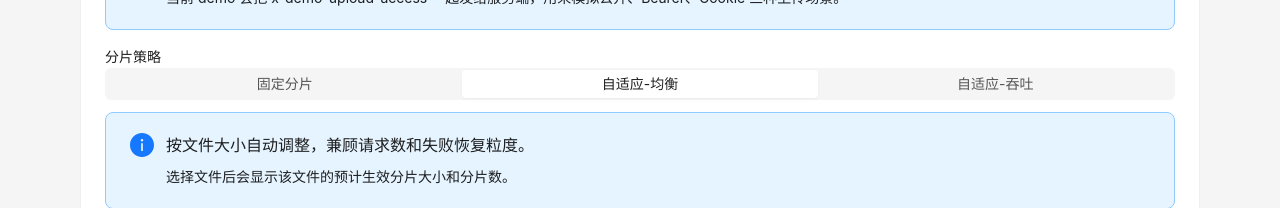
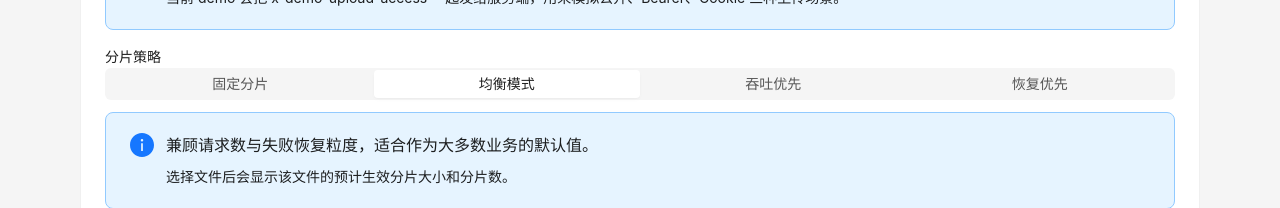
Before and after one commit to QDyanbing/things-you-dont-learn, a React (Vite) app in the folder packages/large-file-upload/: page / in a window 1280 px wide. Shown: the part 420-628 px from the top of the page. Built offline with nearby package versions, Linux system fonts and the light colour scheme; no server answers.

Commit message:
feat(upload): export and adopt part size preset helpers

```diff
--- a/packages/large-file-upload/src/pages/LargeFileUploadPage.tsx
+++ b/packages/large-file-upload/src/pages/LargeFileUploadPage.tsx
@@ -29,11 +29,13 @@ import {
   refreshDemoAccessToken,
 } from '../api/demoAuth';
 import {
-  createAdaptivePartSizeResolver,
+  createPartSizePresetResolver,
   createDemoUploadAdapter,
+  getUploadPartSizePreset,
   LargeFileUploader,
   PART_SIZE_UNITS,
   recommendPartSize,
+  UPLOAD_PART_SIZE_PRESETS,
   type DemoUploadResult,
   type DemoUploadServerContext,
   type UploadSnapshot,
@@ -45,7 +47,7 @@ const DEFAULT_AUTH_TOKEN = 'demo-access-token';
 const EXPIRED_DEMO_AUTH_TOKEN = 'expired-demo-token';
 
 type AuthMode = 'none' | 'bearer' | 'cookie';
-type PartSizeMode = 'custom' | 'balanced' | 'throughput';
+type PartSizeMode = 'custom' | 'balanced' | 'throughput' | 'recovery';
 
 /**
  * Human-readable byte formatter shared across progress cards and list items.
@@ -150,35 +152,15 @@ function createInitialSnapshot(
 function resolvePartSizeStrategy(mode: PartSizeMode) {
   switch (mode) {
     case 'balanced':
+    case 'throughput':
+    case 'recovery': {
+      const preset = getUploadPartSizePreset(mode);
       return {
-        description: '按文件大小自动调整，兼顾请求数和失败恢复粒度。',
-        recommend: (fileSize: number) =>
-          recommendPartSize(fileSize, {
-            minPartSize: 4 * PART_SIZE_UNITS.MB,
-            maxPartSize: 32 * PART_SIZE_UNITS.MB,
-            targetChunkCount: 80,
-          }),
-        resolver: createAdaptivePartSizeResolver({
-          minPartSize: 4 * PART_SIZE_UNITS.MB,
-          maxPartSize: 32 * PART_SIZE_UNITS.MB,
-          targetChunkCount: 80,
-        }),
+        description: preset.description,
+        recommend: (fileSize: number) => recommendPartSize(fileSize, preset),
+        resolver: createPartSizePresetResolver(mode),
       };
-    case 'throughput':
-      return {
-        description: '倾向更大的分片，适合带宽稳定、想降低请求数的场景。',
-        recommend: (fileSize: number) =>
-          recommendPartSize(fileSize, {
-            minPartSize: 8 * PART_SIZE_UNITS.MB,
-            maxPartSize: 64 * PART_SIZE_UNITS.MB,
-            targetChunkCount: 32,
-          }),
-        resolver: createAdaptivePartSizeResolver({
-          minPartSize: 8 * PART_SIZE_UNITS.MB,
-          maxPartSize: 64 * PART_SIZE_UNITS.MB,
-          targetChunkCount: 32,
-        }),
-      };
+    }
     default:
       return {
         description: '固定分片大小，适合后端已有明确 multipart 限制。',
@@ -544,8 +526,9 @@ export function LargeFileUploadPage() {
               block
               options={[
                 { label: '固定分片', value: 'custom' },
-                { label: '自适应-均衡', value: 'balanced' },
-                { label: '自适应-吞吐', value: 'throughput' },
+                { label: UPLOAD_PART_SIZE_PRESETS.balanced.label, value: 'balanced' },
+                { label: UPLOAD_PART_SIZE_PRESETS.throughput.label, value: 'throughput' },
+                { label: UPLOAD_PART_SIZE_PRESETS.recovery.label, value: 'recovery' },
               ]}
               value={partSizeMode}
               onChange={(value) => setPartSizeMode(value)}
--- a/packages/large-file-upload/src/utils/large-file-upload/index.ts
+++ b/packages/large-file-upload/src/utils/large-file-upload/index.ts
@@ -3,7 +3,14 @@ export { createDemoUploadAdapter } from './adapters/demoUploadAdapter';
 export { SampledFileHashStrategy } from './hashers/SampledFileHashStrategy';
 export { Sha256ChunkHashStrategy } from './hashers/Sha256ChunkHashStrategy';
 export { LocalStorageCheckpointStore } from './persistence/LocalStorageCheckpointStore';
-export { createAdaptivePartSizeResolver, PART_SIZE_UNITS, recommendPartSize } from './part-size';
+export {
+  createAdaptivePartSizeResolver,
+  createPartSizePresetResolver,
+  getUploadPartSizePreset,
+  PART_SIZE_UNITS,
+  recommendPartSize,
+  UPLOAD_PART_SIZE_PRESETS,
+} from './part-size';
 export type {
   DemoUploadAdapterOptions,
   DemoUploadRequestDataContext,
@@ -39,6 +46,8 @@ export type {
   UploadPartProgress,
   UploadPartRecord,
   UploadPartSizeContext,
+  UploadPartSizePreset,
+  UploadPartSizePresetName,
   UploadPartSizeResolver,
   UploadPartResult,
   UploadProgressState,
--- a/packages/large-file-upload/src/utils/large-file-upload/part-size.ts
+++ b/packages/large-file-upload/src/utils/large-file-upload/part-size.ts
@@ -1,4 +1,4 @@
-import type { UploadPartSizeResolver } from './types';
+import type { UploadPartSizePreset, UploadPartSizePresetName, UploadPartSizeResolver } from './types';
 
 const MB = 1024 * 1024;
 
@@ -22,14 +22,6 @@ export interface RecommendPartSizeOptions {
 }
 
 export interface AdaptivePartSizeResolverOptions extends RecommendPartSizeOptions {}
-
-export type UploadPartSizePresetName = 'balanced' | 'throughput' | 'recovery';
-
-export interface UploadPartSizePreset extends AdaptivePartSizeResolverOptions {
-  key: UploadPartSizePresetName;
-  label: string;
-  description: string;
-}
 
 export const UPLOAD_PART_SIZE_PRESETS: Record<UploadPartSizePresetName, UploadPartSizePreset> = {
   balanced: {
@@ -96,6 +88,16 @@ export function recommendPartSize(
   return clamp(alignUp(roughPartSize, alignTo), minPartSize, maxPartSize);
 }
 
+export function getUploadPartSizePreset(
+  name: UploadPartSizePresetName,
+  overrides: AdaptivePartSizeResolverOptions = {},
+) {
+  return {
+    ...UPLOAD_PART_SIZE_PRESETS[name],
+    ...overrides,
+  };
+}
+
 /**
  * Builds a resolver suitable for `LargeFileUploaderOptions.partSizeResolver`.
  *
@@ -108,6 +110,14 @@ export function createAdaptivePartSizeResolver(
   return ({ file }) => recommendPartSize(file.size, options);
 }
 
+export function createPartSizePresetResolver(
+  name: UploadPartSizePresetName,
+  overrides: AdaptivePartSizeResolverOptions = {},
+): UploadPartSizeResolver {
+  const { key: _key, label: _label, description: _description, ...options } = getUploadPartSizePreset(name, overrides);
+  return createAdaptivePartSizeResolver(options);
+}
+
 export const PART_SIZE_UNITS = {
   MB,
 };
```
Also changed, not shown: packages/large-file-upload/src/utils/large-file-upload/types.ts (+12 -0 lines).
